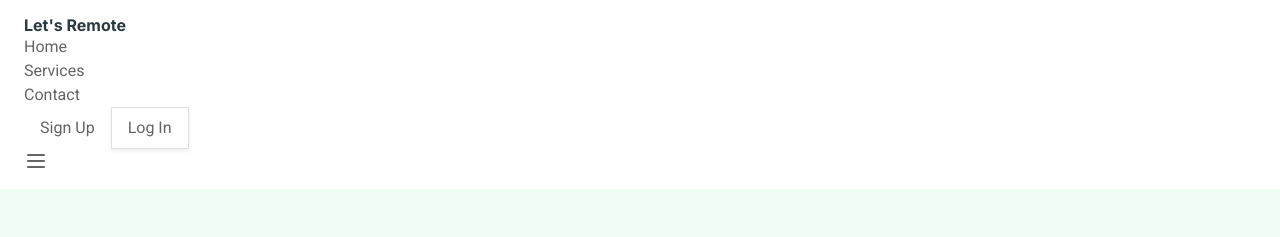
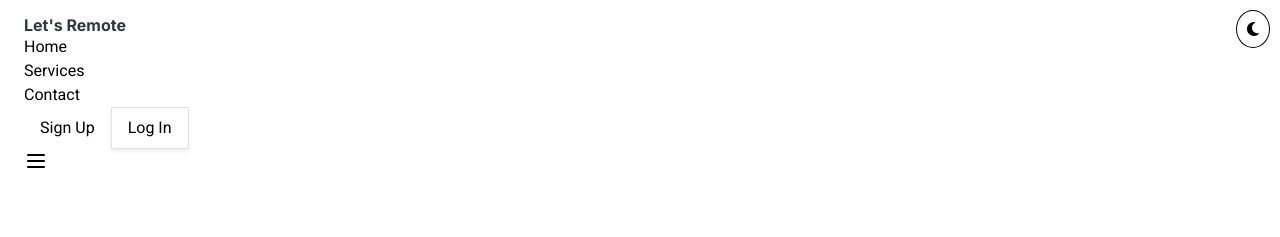
Before and after one commit to Shu12388y/RemoteSaaS, a React (Vite) app: page /about in a window 1280 px wide. Shown: the top 237 px of the page. Built offline with nearby package versions, Linux system fonts and the light colour scheme.

Commit message:
darkmodeandlogoupdated

```diff
--- a/index.html
+++ b/index.html
@@ -8,7 +8,7 @@
     <meta content="" name="description" />
 
     <!-- Favicon -->
-    <link href="img/favicon.ico" rel="icon" />
+    <link href="letsremote.png" rel="icon" />
 
     <!-- Google Web Fonts -->
     <link rel="preconnect" href="https://fonts.googleapis.com" />
--- a/package.json
+++ b/package.json
@@ -11,6 +11,9 @@
   },
   "dependencies": {
     "@formspree/react": "^2.5.1",
+    "@fortawesome/fontawesome-svg-core": "^6.5.2",
+    "@fortawesome/free-solid-svg-icons": "^6.5.2",
+    "@fortawesome/react-fontawesome": "^0.2.2",
     "axios": "^1.7.2",
     "firebase": "^10.12.2",
     "html-react-parser": "^5.1.10",
--- a/src/App.css
+++ b/src/App.css
@@ -0,0 +1,57 @@
+/* App.css */
+
+.app.light {
+  --background-color: white;
+  --text-color: black;
+  --navbar-background-color: white;
+  --navbar-text-color: black;
+  --footer-background-color: #f1f1f1;
+  --footer-text-color: black;
+}
+
+.app.dark {
+  --background-color: #121212;
+  --text-color: white;
+  --navbar-background-color: #1f1f1f;
+  --navbar-text-color: white;
+  --footer-background-color: #1f1f1f;
+  --footer-text-color: white;
+}
+
+.app {
+  background-color: var(--background-color);
+  color: var(--text-color);
+  transition: all 0.3s ease;
+}
+
+.navbar {
+  background-color: var(--navbar-background-color);
+  color: var(--navbar-text-color);
+}
+
+.footer {
+  background-color: var(--footer-background-color);
+  color: var(--footer-text-color);
+}
+
+.theme-toggle-button {
+  position: fixed;
+  top: 10px;
+  right: 10px;
+  padding: 10px;
+  background-color: var(--background-color);
+  color: var(--text-color);
+  border: 1px solid var(--text-color);
+  border-radius: 50%;
+  cursor: pointer;
+  transition: all 0.3s ease;
+  display: flex;
+  align-items: center;
+  justify-content: center;
+}
+
+.theme-toggle-button:hover {
+  opacity: 0.8;
+}
+
+/* Additional styles for other components if necessary */
--- a/src/App.jsx
+++ b/src/App.jsx
@@ -1,4 +1,4 @@
-import { lazy } from "react";
+import { lazy, useState, useEffect } from "react";
 import { Routes, Route } from "react-router-dom";
 import { Navbar } from "./component/Navbar/Navbar";
 import AboutContent from "./about/AboutContent";
@@ -8,19 +8,38 @@ import { ParallaxProvider } from 'react-scroll-parallax';
 import ServiceContent from "./component/Service/ServiceContent";
 import Resources from "./component/Resources/Resource";
 import SignUp from "./signup/Signup";
-
 import Login from "./login/Login";
 import JobDetails from "./component/JobDetail/JobDetails";
+import { FontAwesomeIcon } from '@fortawesome/react-fontawesome';
+import { faSun, faMoon } from '@fortawesome/free-solid-svg-icons';
+import "./App.css"; // Make sure to create this CSS file
 
 const HeroSection = lazy(() => import("./component/HeroSection/HeroSection"));
 import Jobs from "./jobs/Jobs";
 
 const images = ["img/carousel-1.jpg", "img/carousel-2.jpg"];
+
 const App = () => {
+  const [theme, setTheme] = useState("light");
+
+  useEffect(() => {
+    const savedTheme = localStorage.getItem("theme") || "light";
+    setTheme(savedTheme);
+  }, []);
+
+  const toggleTheme = () => {
+    const newTheme = theme === "light" ? "dark" : "light";
+    setTheme(newTheme);
+    localStorage.setItem("theme", newTheme);
+  };
+
   return (
     <ParallaxProvider>
-      <>
-        <Navbar />
+      <div className={`app ${theme}`}>
+        <Navbar className="navbar" />
+        <button className="theme-toggle-button" onClick={toggleTheme}>
+          <FontAwesomeIcon icon={theme === "light" ? faMoon : faSun} />
+        </button>
         <Routes>
           <Route path="/" element={<HeroSection images={images} />} />
           <Route path="/about" element={<AboutContent />} />
@@ -30,10 +49,10 @@ const App = () => {
           <Route path="/resource" element={<Resources />} />
           <Route path="/signup" element={<SignUp />} />
           <Route path="/login" element={<Login />} />
-          <Route path="/jobs/:id" element={<Jobs/>}/>
+          <Route path="/jobs/:id" element={<Jobs />} />
         </Routes>
-        <Footer />
-      </>
+        <Footer className="footer" />
+      </div>
     </ParallaxProvider>
   );
 };
```
Also changed, not shown: public/letsremote.png (added), 1 other file (tests, documents, lock files or other folders).
